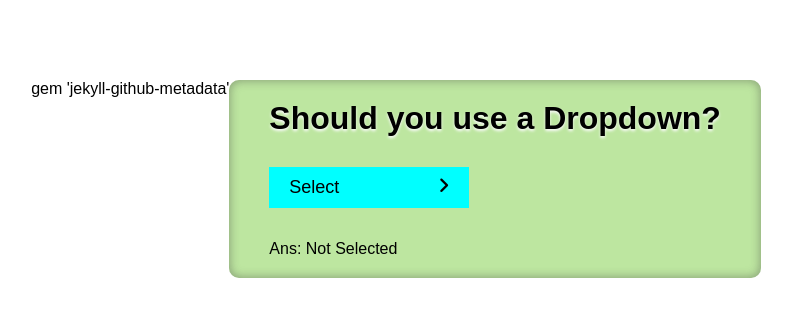
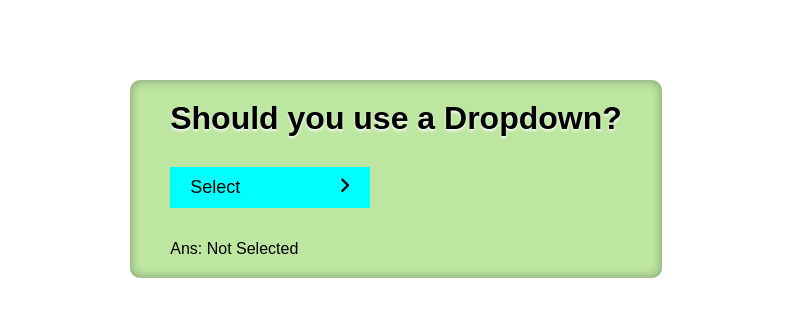
Before and after one commit to MatthewLawrencel/React-DropDown, a React app: page public/index.html in a window 1280 px wide. Shown: the whole page, without its empty margins (244-1036 px from the left). Built offline with nearby package versions, Linux system fonts and the light colour scheme.

Commit message:
Update index.html

```diff
--- a/public/index.html
+++ b/public/index.html
@@ -1,5 +1,4 @@
 <!DOCTYPE html>
-gem 'jekyll-github-metadata'
 
 <html lang="en">
 <head>
```
